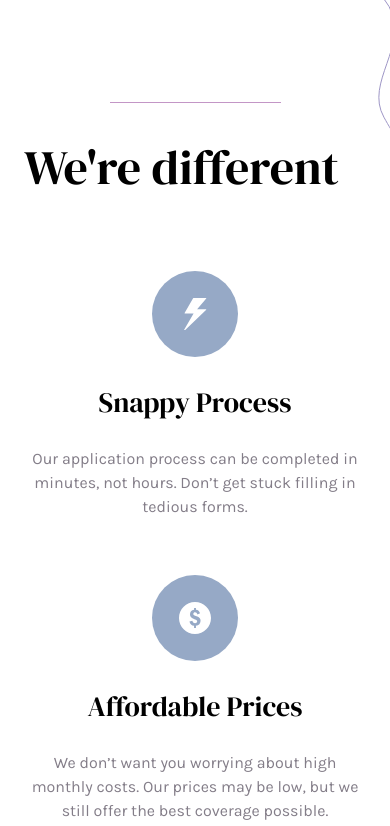
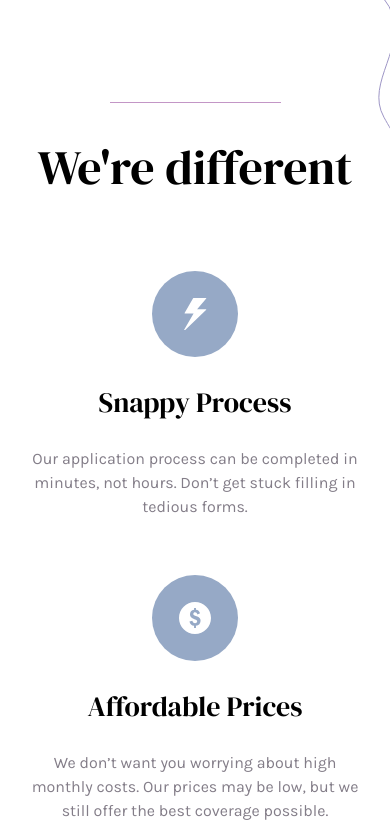
Before and after one commit to radhd/insure-landing-page, a website: page index.html in a window 390 px wide. Shown: the part 1073-1899 px from the top of the page. Drawn offline with Linux system fonts and the light colour scheme.

Commit message:
We're different section done responsive, working on find out more about how we work section

```diff
--- a/index.html
+++ b/index.html
@@ -95,19 +95,26 @@
 
         <!-- Background End -->
       </section>
-
       <!-- Hero Section End -->
 
       <!-- We're different section -->
+      <section class="space-y-20 px-6 desktop:px-40">
+        <div>
+          <div
+            class="mx-auto mb-10 h-[1px] w-1/2 bg-[#C396C6] desktop:m-0 desktop:w-1/12"
+          ></div>
+          <h2
+            class="dm-serif-display-regular text-center text-5xl desktop:pt-16 desktop:text-start"
+          >
+            We're different
+          </h2>
+        </div>
+        <div
+          class="space-y-14 desktop:grid desktop:grid-cols-3 desktop:gap-7 desktop:space-y-0"
+        >
+          <!-- Snappy Process -->
 
-      <section class="space-y-20 px-6">
-        <div>
-          <div class="mx-auto mb-10 h-[1px] w-1/2 bg-[#C396C6]"></div>
-          <h2 class="dm-serif-display-regular text-5xl">We're different</h2>
-        </div>
-        <div class="space-y-14">
-          <!-- Snappy Process -->
-          <div class="grid place-items-center space-y-6 text-center">
+          <div class="card">
             <img src="images/icon-snappy-process.svg" alt="" />
             <h3 class="dm-se dm-serif-display-regular text-[1.75rem]">
               Snappy Process
@@ -118,9 +125,9 @@
             </p>
           </div>
 
-          <!-- Snappy Process -->
+          <!-- Affordable prices -->
 
-          <div class="grid place-items-center space-y-6 text-center">
+          <div class="card">
             <img src="images/icon-affordable-prices.svg" alt="" />
             <h3 class="dm-se dm-serif-display-regular text-[1.75rem]">
               Affordable Prices
@@ -131,8 +138,8 @@
             </p>
           </div>
 
-          <!-- Snappy Process -->
-          <div class="grid place-items-center space-y-6 text-center">
+          <!-- People First -->
+          <div class="card">
             <img src="images/icon-snappy-process.svg" alt="" />
             <h3 class="dm-se dm-serif-display-regular text-[1.75rem]">
               People First
@@ -144,8 +151,11 @@
           </div>
         </div>
       </section>
+      <!-- We're different Section End -->
 
-      <!-- We're different Section End -->
+      <!-- Find out more section start -->
+      <section></section>
+      <!-- Find out more section end -->
     </main>
     <footer></footer>
   </body>
--- a/style.css
+++ b/style.css
@@ -31,3 +31,7 @@
 .viewPlans {
   @apply cursor-pointer border-2 border-white px-7 py-3;
 }
+
+.card {
+  @apply grid place-items-center space-y-6 text-center desktop:place-items-start desktop:text-start;
+}
```
Also changed, not shown: output.css.
